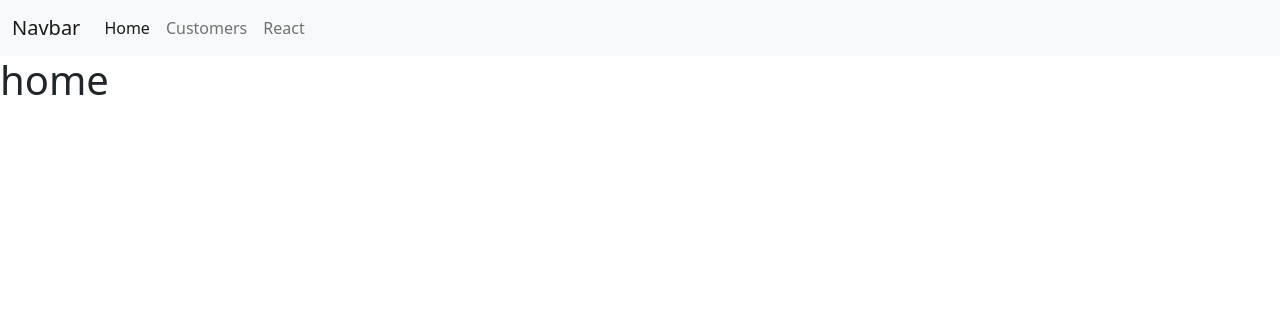
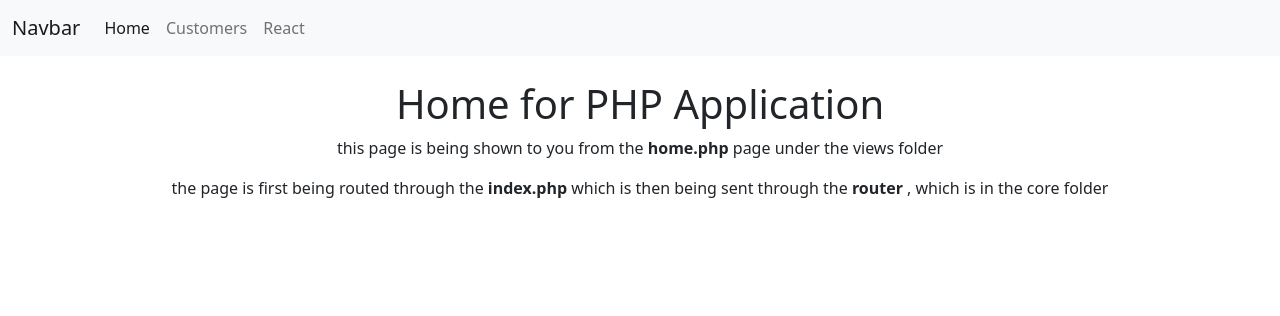
Before and after one commit to Sapper609/MicroFrontends, a PHP site: page / in a window 1280 px wide. Shown: the top 316 px of the page. Run offline with PHP 8.4, Linux system fonts and the light colour scheme.

Commit message:
Changed out default pages

```diff
--- a/php/src/views/customers.php
+++ b/php/src/views/customers.php
@@ -1 +1,5 @@
-<h1>customer</h1>
+<div style="text-align:center; padding:24px ">
+    <h1> The Customer Page </h1>
+    <p> this is the customer page in the PHP application </p>
+    <p> this is being displayed from the <b> customers.php </b> page in the php directory <p>
+</div>
--- a/php/src/views/home.php
+++ b/php/src/views/home.php
@@ -1 +1,5 @@
-<h1>home</h1>
+<div style="text-align:center; padding:24px">
+    <h1>Home for PHP Application</h1>
+    <p> this page is being shown to you from the <b>home.php</b> page under the views folder </p>
+    <p> the page is first being routed through the <b>index.php</b> which is then being sent through the <b> router </b>, which is in the core folder </p>
+</div>
```
Also changed, not shown: react/src/root.component.jsx (+8 -15 lines).
